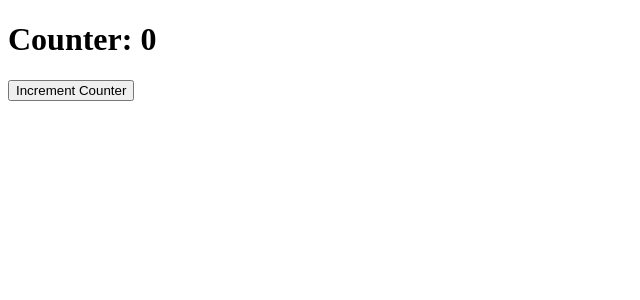
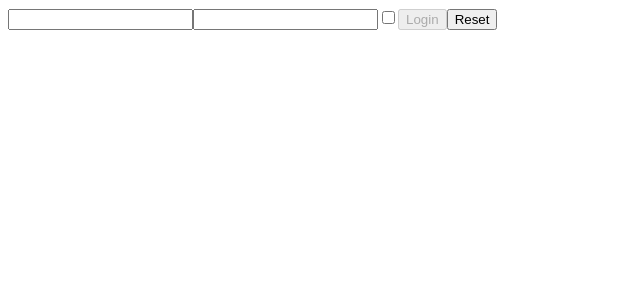
Before and after one commit to ANDgeloREA/react-exercises, a React (Create React App) app in the folder react-exercises/: page / in a window 1280 px wide. Shown: the top 300 px of the page, without its empty margins (0-640 px from the left). Built offline with nearby package versions, Linux system fonts and the light colour scheme.

Commit message:
complete exercise 33

```diff
--- a/react-exercises/src/App.js
+++ b/react-exercises/src/App.js
@@ -1,9 +1,9 @@
-import ClickCounter from "./components/ClickCounter";
+import Login from "./components/Login";
 
 const App = () => {
   return (
     <>
-      <ClickCounter />
+      <Login />
     </>
   );
 }
--- a/react-exercises/src/components/ClickCounter.js
+++ /dev/null
@@ -1,21 +0,0 @@
-import { useState } from "react"
-
-const ClickCounter = () => {
-    const [count, setCount] = useState(0)
-
-    const handleCounterIncrement = () => {
-        setCount((_count) => {
-            return _count + 1
-        })
-    }
-
-    return (
-        <>
-            <h1>Counter: {count}</h1>
-            <button onClick={handleCounterIncrement}>Increment Counter</button>
-        </>
-    )
-
-}
-
-export default ClickCounter;
--- /dev/null
+++ b/react-exercises/src/components/Login.js
@@ -0,0 +1,54 @@
+import { useState } from "react"
+
+const Login = () => {
+    const [data, setData] = useState({
+        username: "",
+        password: "",
+        remember: false,
+    })
+
+    const handleInputChange = (event) => {
+        const { name, value, type, checked } = event.target
+
+        setData((data) => {
+            return {
+                ...data,
+                [name]: type === "checkbox" ? checked : value
+            }
+        })
+    }
+
+    const onLogin = (event) => {
+        event.preventDefault();
+        let user = {
+            username: data.username,
+            password: data.password,
+            remember: data.remember
+        }
+        console.log(user);
+    }
+
+    const handleResetState = () => {
+        setData({
+            username: "",
+            password: "",
+            remember: false,
+        })
+    }
+
+
+    return (
+        <>
+            <form onSubmit={onLogin}>
+                <input type="text" name="username" value={data.username} onChange={handleInputChange} />
+                <input type="password" name="password" value={data.password} onChange={handleInputChange} />
+                <input type="checkbox" name="remember" checked={data.remember} onChange={handleInputChange} />
+                <button type="submit" disabled={!data.username || !data.password}>Login</button>
+                <button type="submit" onClick={handleResetState}>Reset</button>
+            </form>
+        </>
+    )
+
+}
+
+export default Login;
```
Also changed, not shown: 2 other files (tests, documents, lock files or other folders).
